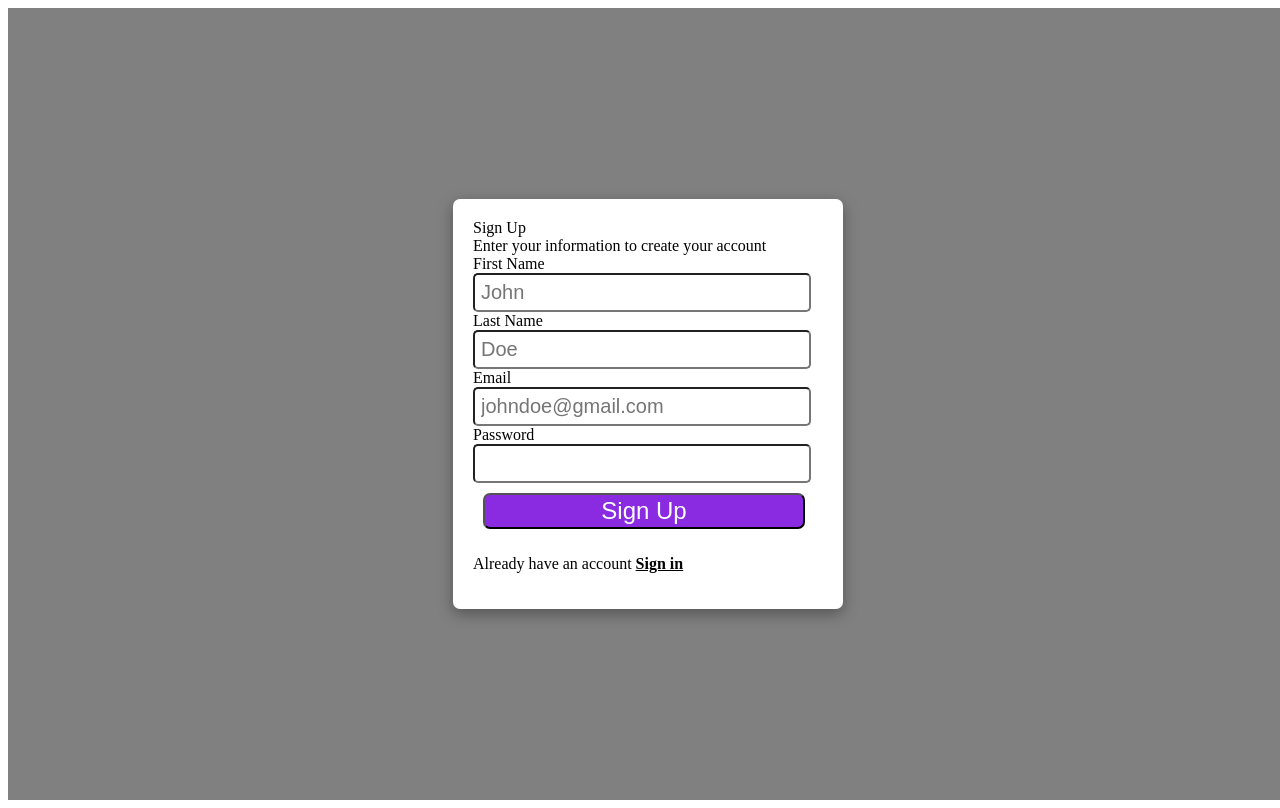
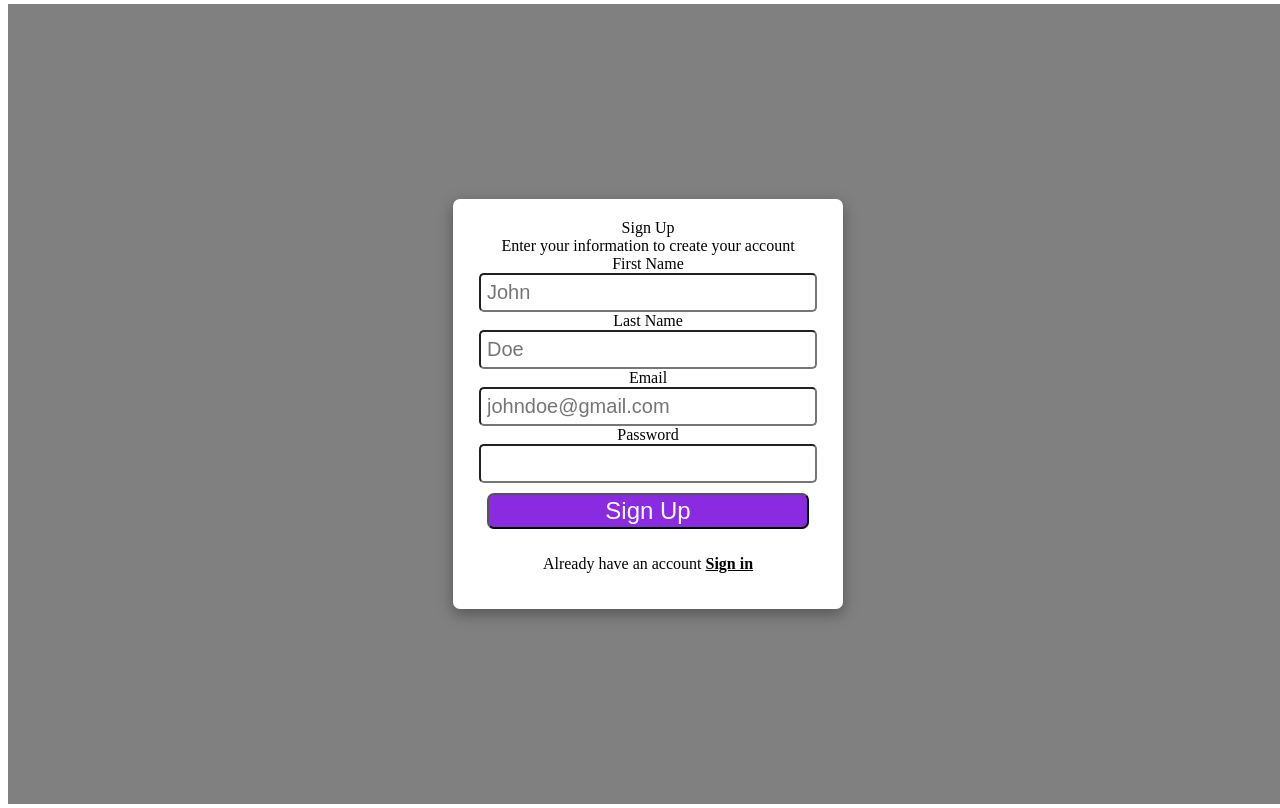
Before and after one commit to HeyAdin/paytm, a React (Vite) app in the folder frontend/: page /signup in a window 1280 px wide. Built offline with nearby package versions, Linux system fonts and the light colour scheme.

Commit message:
added onclick function as per req and onchange function

```diff
--- a/frontend/src/pages/Signin.jsx
+++ b/frontend/src/pages/Signin.jsx
@@ -1,18 +1,41 @@
-import { RecoilRoot } from "recoil";
+import { RecoilRoot, useRecoilState } from "recoil";
 import BelowButtonWarning from "../components/BelowButtonWarning";
 import ButtonComponent from "../components/ButtonComponent";
 import Heading from "../components/Heading";
 import Input from "../components/Input";
 import SubHeading from "../components/SubHeading";
+import { inputAtom } from "../atoms/inputs";
+import axios from "axios";
 export default function Signin() {
-    return <div style={{ backgroundColor: "white", height: "auto", width: "350px", boxShadow: "rgba(0, 0, 0, 0.35) 0px 5px 15px", margin: "auto", padding: "20px", borderRadius: "7px" }}>
+    const [userInput,setInput] =  useRecoilState(inputAtom);
+    const onClick = async()=>{
+        console.log(userInput);
+        const response = await axios.post("http://localhost:8001/api/v1/user/signin",userInput);
+        const data = response.data;
+        const token = "Bearer "+data.token;
+        localStorage.setItem("token", token);
+        console.log(data.msg)
+    }
+    return <div style={{
+        height: "100vh",
+        width: "100vw",
+        backgroundColor: "gray",
+        display: "flex",
+        justifyContent: "center",
+        alignItems: "center",
+        alignContent: "center",
+        margin: "0px",
+        padding: "0px"
+    }}>
+        <div style={{ backgroundColor: "white", height: "auto", width: "350px", boxShadow: "rgba(0, 0, 0, 0.35) 0px 5px 15px", margin: "auto", padding: "20px", borderRadius: "7px", textAlign : "center"}}>
         <RecoilRoot>
         <Heading title={'Sign In'} />
         <SubHeading subTitle={'Enter your information to Sign in to your account'} />
-        <Input type={'email'} lable={'Email'} id={"username"} placeholder={"johndoe@gmail.com"} />
-        <Input type={'password'} lable={'Password'} id={"password"} />
-        <ButtonComponent buttonTitle={"Sign In"} backgroundColor={"blueViolet"} fontSize={"24px"} route={"http://localhost:8001/api/v1/user/signin"}/>
+        <Input onChange={e => setInput({...userInput, username:e.target.value})} type={'email'} lable={'Email'} placeholder={"johndoe@gmail.com"} />
+        <Input onChange={e => setInput({...userInput, password:e.target.value})} type={'password'} lable={'Password'} />
+        <ButtonComponent onClick={onClick} buttonTitle={"Sign In"} backgroundColor={"blueViolet"} fontSize={"24px"}/>
         <BelowButtonWarning warning={"Don't have an account "} warningButton={<a href="/signup" style={{ color: "black", cursor: "pointer", textDecoration: "underline", fontWeight: "bold" }}>Sign up</a>} />
         </RecoilRoot>
     </div>
+    </div>
 }
--- a/frontend/src/pages/Signup.jsx
+++ b/frontend/src/pages/Signup.jsx
@@ -1,21 +1,45 @@
-import { RecoilRoot } from "recoil";
+import { RecoilRoot, useRecoilState } from "recoil";
 import BelowButtonWarning from "../components/BelowButtonWarning";
 import ButtonComponent from "../components/ButtonComponent";
 import Heading from "../components/Heading";
 import Input from "../components/Input";
 import SubHeading from "../components/SubHeading";
+import { inputAtom } from "../atoms/inputs";
+import axios from "axios"
 
-export default function Signup(){
-    return <div style={{backgroundColor:"white",height:"auto",width : "350px", boxShadow :"rgba(0, 0, 0, 0.35) 0px 5px 15px" ,  margin:"auto", padding : "20px", borderRadius:"7px"}}>
-        <Heading title={'Sign Up'} />
-        <SubHeading subTitle={'Enter your information to create your account'} />
-        <RecoilRoot>
-        <Input type={'text'} lable={'First Name'} id={"firstName"} placeholder={"John"}/>
-        <Input type={'text'} lable={'Last Name'} id={"lastName"} placeholder={"Doe"}/>
-        <Input type={'email'} lable={'Email'} id={"username"} placeholder={"johndoe@gmail.com"}/>
-        <Input type={'password'} lable={'Password'} id={"password"} />
-        <ButtonComponent buttonTitle={"Sign Up"} backgroundColor={"blueViolet"} fontSize={"24px"} route={"http://localhost:8001/api/v1/user/signup"}/>
-        </RecoilRoot>
-        <BelowButtonWarning warning={"Already have an account "} warningButton={<a href="/signin" style={{ color:"black", cursor:"pointer" ,textDecoration:"underline", fontWeight:"bold"}}>Sign in</a>} />
+export default function Signup() {
+    const [userInput,setInput] =  useRecoilState(inputAtom);
+
+    const onClick = async()=>{
+        console.log(userInput);
+        const response = await axios.post("http://localhost:8001/api/v1/user/signup",userInput);
+        const data = response.data;
+        const token = "Bearer "+data.token;
+        localStorage.setItem("token", token);
+        console.log(data.msg);
+    }
+    return <div style={{
+        height: "100vh",
+        width: "100vw",
+        backgroundColor: "gray",
+        display: "flex",
+        justifyContent: "center",
+        alignItems: "center",
+        alignContent: "center",
+        margin: "0px",
+        padding: "0px"
+    }}>
+        <div style={{ backgroundColor: "white", height: "auto", width: "350px", boxShadow: "rgba(0, 0, 0, 0.35) 0px 5px 15px", margin: "auto", padding: "20px", borderRadius: "7px", textAlign: "center" }}>
+            <Heading title={'Sign Up'} />
+            <SubHeading subTitle={'Enter your information to create your account'} />
+            <RecoilRoot>
+                <Input onChange={e => setInput({...userInput, firstName:e.target.value})} type={'text'} lable={'First Name'} placeholder={"John"} />
+                <Input onChange={e => setInput({...userInput, lastName:e.target.value})} type={'text'} lable={'Last Name'} placeholder={"Doe"} />
+                <Input onChange={e => setInput({...userInput, username:e.target.value})} type={'email'} lable={'Email'} placeholder={"johndoe@gmail.com"} />
+                <Input onChange={e => setInput({...userInput, password:e.target.value})} type={'password'} lable={'Password'} />
+                <ButtonComponent onClick={onClick} buttonTitle={"Sign Up"} backgroundColor={"blueViolet"} fontSize={"24px"}/>
+            </RecoilRoot>
+            <BelowButtonWarning warning={"Already have an account "} warningButton={<a href="/signin" style={{ color: "black", cursor: "pointer", textDecoration: "underline", fontWeight: "bold" }}>Sign in</a>} />
+        </div>
     </div>
 }
```
